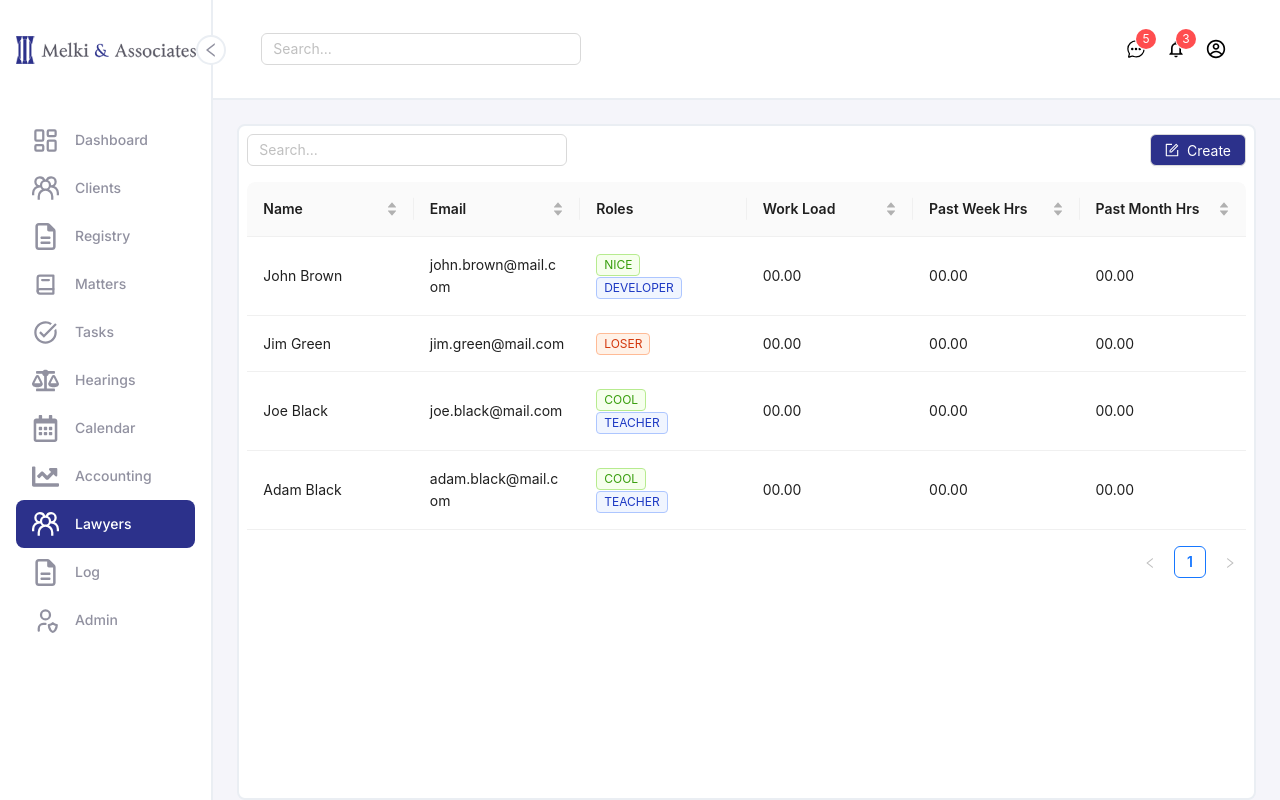
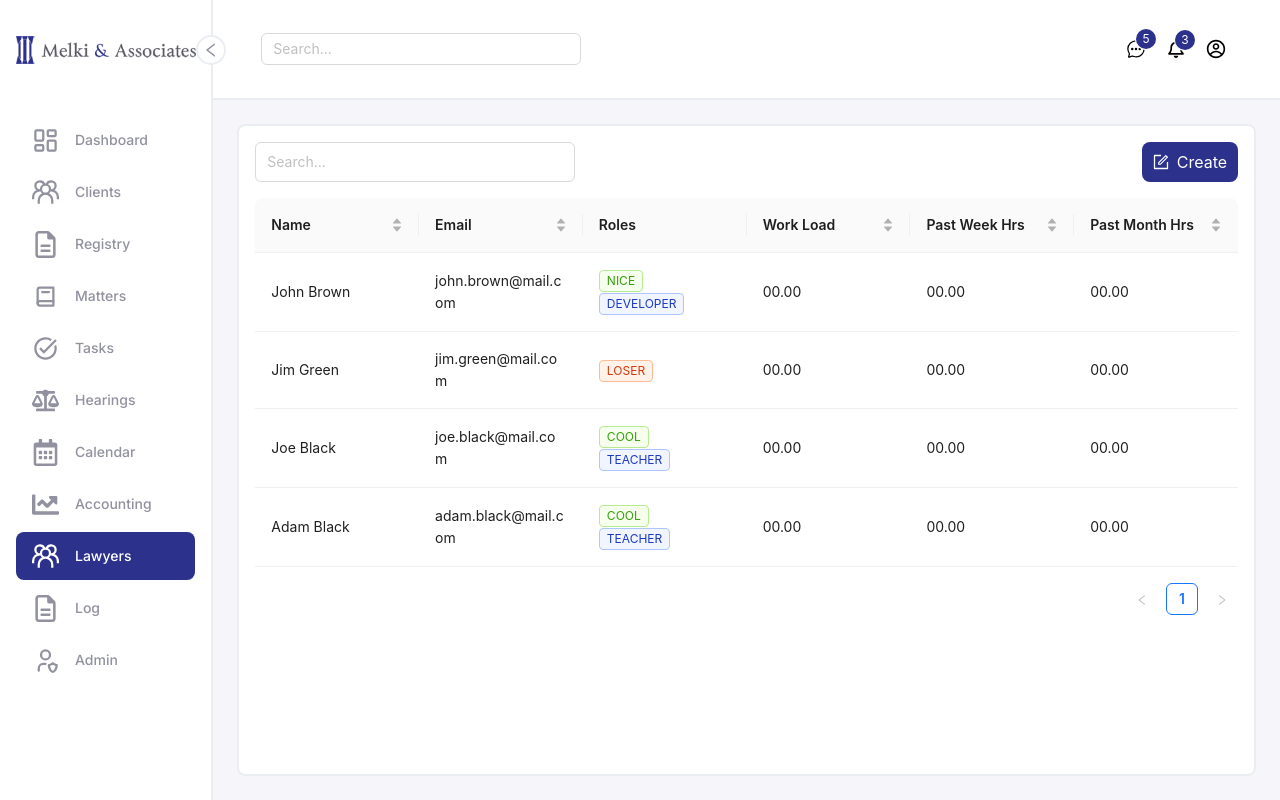
Before and after one commit to FK5/melki-poc, a Next.js app: page /dashboard/lawyers in a window 1280 px wide. Built offline with nearby package versions, Linux system fonts and the light colour scheme.

Commit message:
refactoring

```diff
--- /dev/null
+++ b/src/app/components/CustomComponents/CustomButton.js
@@ -0,0 +1,17 @@
+import { Button } from "antd";
+import Link from "next/link";
+
+export const CustomButton = ({ text, color, size, icon, classes, link }) => {
+
+    if (link) {
+        return (
+            <Link href={link}>
+                <Button className={`bg-${color} hover:bg-white hover:border-${color} hover:border-1 hover:text-${color} text-white ${classes}`} type="ghost"  size={size} icon={icon}> {text} </Button>
+            </Link>
+        )
+    } else {
+        return (
+            <Button className={`bg-${color} hover:border-primary focus:border-primary text-white ${classes}`} size={size} icon={icon}> {text} </Button>
+        )
+    }
+}
--- /dev/null
+++ b/src/app/components/CustomComponents/CustomInput.js
@@ -0,0 +1,7 @@
+import { Input } from "antd";
+
+export const CustomInput = ({classes, placeholder}) => {
+    return (
+        <Input className={`hover:border-primary focus:border-primary ${classes}`} placeholder={placeholder} />
+    )
+}
--- /dev/null
+++ b/src/app/components/UserToolbar.js
@@ -0,0 +1,33 @@
+import { Badge } from "antd"
+
+import { CustomInput } from "./CustomComponents/CustomInput";
+
+import { CgProfile } from "react-icons/cg";
+import { IoChatbubbleEllipsesOutline } from "react-icons/io5";
+
+import { FaRegBell } from "react-icons/fa6";
+
+import { primary } from "../variables/colors";
+
+export const UserToolbar = () => {
+    return (
+        <>
+            <CustomInput classes="w-80" placeholder="Search..." />
+            <div className="flex gap-2">
+                <div className="flex items-center justify-center rounded-full hover:bg-gray-200 h-8 w-8">
+                    <Badge color={primary} count={5}>
+                        <IoChatbubbleEllipsesOutline className={"text-black"} size={20} />
+                    </Badge>
+                </div>
+                <div className="flex items-center justify-center rounded-full hover:bg-gray-200 h-8 w-8">
+                    <Badge color={primary} count={3}>
+                        <FaRegBell className={"text-black"} size={18} />
+                    </Badge>
+                </div>
+                <div className="flex items-center justify-center rounded-full hover:bg-gray-200 h-8 w-8">
+                    <CgProfile className={"text-black"} size={20} />
+                </div>
+            </div>
+        </>
+    )
+}
--- a/src/app/dashboard/lawyers/page.js
+++ b/src/app/dashboard/lawyers/page.js
@@ -1,10 +1,9 @@
 'use client'
 import React from 'react';
-import { Space, Table, Tag, Input } from 'antd';
-import { Button, Flex } from 'antd';
+import { Table, Tag, Input } from 'antd';
 import { FormOutlined } from '@ant-design/icons';
-import Link from 'next/link';
-import ActionButton from '@/app/components/actionButton';
+import { CustomButton } from '@/app/components/CustomComponents/CustomButton';
+import { CustomInput } from '@/app/components/CustomComponents/CustomInput';
 
 // add these to divs flex-shrink-0 flex-grow-0 flex-basis-auto
 
@@ -108,10 +107,10 @@ export default function Lawyers() {
     };
     return (
         <>
-            <div className='flex flex-col gap-4 flex-shrink-0 flex-grow-0 flex-basis-auto border-2 border-b-gray bg-white rounded-lg py-2 px-2 h-full'>
+            <div className='flex flex-col gap-4 flex-shrink-0 flex-grow-0 flex-basis-auto border-2 border-b-gray bg-white rounded-lg py-4 px-4 h-full'>
                 <div className='flex justify-between'>
-                    <Input className="w-80" placeholder="Search..." />
-                    <ActionButton link={"/dashboard/lawyers/add"} classes={'text-white w-24'} icon={<FormOutlined />} text={"Create"} type={"primary"} />
+                    <CustomInput classes="w-80" placeholder="Search..." />
+                    <CustomButton link={"/dashboard/lawyers/add"} size={"large"} classes={'w-24'} icon={<FormOutlined />} text={"Create"} color={"primary"} />
                 </div>
                 <Table columns={columns} scroll={{ y: 350 }} dataSource={data} onChange={onChange}/>
             </div>
--- a/src/app/dashboard/layout.js
+++ b/src/app/dashboard/layout.js
@@ -1,21 +1,4 @@
 'use client'
-
-import { LuLayoutDashboard } from "react-icons/lu";
-import { GrGroup } from "react-icons/gr";
-import { FaRegFileLines } from "react-icons/fa6";
-import { TbBook2 } from "react-icons/tb";
-import { MdOutlineTaskAlt } from "react-icons/md";
-import { FaBalanceScale } from "react-icons/fa";
-import { FaRegCalendarAlt } from "react-icons/fa";
-import { FaChartLine } from "react-icons/fa";
-import { TbUserShield } from "react-icons/tb";
-
-import { CgProfile } from "react-icons/cg";
-import { MdOutlineNotificationsNone } from "react-icons/md";
-import { IoChatbubbleEllipsesOutline } from "react-icons/io5";
-
-
-import { Input, Badge } from "antd"
 
 import { LeftOutlined } from '@ant-design/icons';
 import { RightOutlined } from '@ant-design/icons';
@@ -26,6 +9,8 @@ import Image from 'next/image'
 
 import { motion } from "framer-motion"
 
+import { navItems } from "../variables/NavBarItems";
+import { UserToolbar } from '../components/UserToolbar';
 
 export default function DashboardLayout({ children }) {
 
@@ -48,26 +33,12 @@ export default function DashboardLayout({ children }) {
         closed: { width: '93%' },
     };
 
-    const navItems = [
-        { menuName: 'Dashboard', pathName: '/dashboard', menuIcon: <LuLayoutDashboard fontSize={27} /> },
-        { menuName: 'Clients', pathName: '/dashboard/clients', menuIcon: <GrGroup fontSize={27} /> },
-        { menuName: 'Registry', pathName: '/dashboard/registry', menuIcon: <FaRegFileLines fontSize={27} /> },
-        { menuName: 'Matters', pathName: '/dashboard/matters', menuIcon: <TbBook2 fontSize={27} /> },
-        { menuName: 'Tasks', pathName: '/dashboard/tasks', menuIcon: <MdOutlineTaskAlt fontSize={27} /> },
-        { menuName: 'Hearings', pathName: '/dashboard/hearings', menuIcon: <FaBalanceScale fontSize={27} /> },
-        { menuName: 'Calendar', pathName: '/dashboard/calendar', menuIcon: <FaRegCalendarAlt fontSize={27} /> },
-        { menuName: 'Accounting', pathName: '/dashboard/accounting', menuIcon: <FaChartLine fontSize={27} /> },
-        { menuName: 'Lawyers', pathName: '/dashboard/lawyers', menuIcon: <GrGroup fontSize={27} /> },
-        { menuName: 'Log', pathName: '/dashboard/logs', menuIcon: <FaRegFileLines fontSize={27} /> },
-        { menuName: 'Admin', pathName: '/dashboard/admin', menuIcon: <TbUserShield fontSize={27} /> },
-    ];
-
     return (
         <div className="flex h-screen">
             <motion.div
                 animate={isSideBarCollapsed ? 'closed' : 'opened'}
                 variants={variants1}
-                transition={{ duration: 0.5 }} // Adjust duration as needed
+                transition={{ duration: 3 }} // Adjust duration as needed
                 className={`bg-white border-b-gray border-e-2 w-1/6`}
             >
                 <div className="flex flex-col h-full">
@@ -80,7 +51,7 @@ export default function DashboardLayout({ children }) {
                         /></p>
                         <div className="flex items-center justify-center h-[30px] w-[30px] bg-white border-2 border-b-gray rounded-full absolute top-[1/2] right-0 translate-x-[15px] cursor-pointer" onClick={handleMenuSizeChange}> {isSideBarCollapsed ? <RightOutlined className="text-t-gray" /> : <LeftOutlined className="text-t-gray" />}</div>
                     </div>
-                    <div className="flex flex-col px-4 pt-4 text-sm h-7/8 overflow-auto transition duration-2000 ease-in-out delay-1000">
+                    <div className="flex flex-col gap-1 px-4 pt-4 text-sm h-7/8 overflow-auto transition duration-2000 ease-in-out delay-1000">
                         {navItems.map((e) => {
                             if (!isSideBarCollapsed) {
                                 return (
@@ -98,28 +69,13 @@ export default function DashboardLayout({ children }) {
             <motion.div
                 animate={isSideBarCollapsed ? 'closed' : 'opened'}
                 variants={variants2}
-                transition={{ duration: 0.5 }} // Adjust duration as needed
+                transition={{ duration: 3}} // Adjust duration as needed
                 className={`bg-white w-5/6`}>
                 <div className="flex flex-col h-full">
-                    <div className="flex items-center justify-between h-1/8 border-b-gray border-b-2 px-12">
-                        <Input className="w-80" placeholder="Search..." />
-                        <div className="flex gap-2">
-                            <div className="flex items-center justify-center rounded-full hover:bg-gray-200 h-8 w-8">
-                                <Badge count={5}>
-                                    <IoChatbubbleEllipsesOutline className={"text-black"} size={20} />
-                                </Badge>
-                            </div>
-                            <div className="flex items-center justify-center rounded-full hover:bg-gray-200 h-8 w-8">
-                                <Badge count={3}>
-                                    <MdOutlineNotificationsNone className={"text-black"} size={20} />
-                                </Badge>
-                            </div>
-                            <div className="flex items-center justify-center rounded-full hover:bg-gray-200 h-8 w-8">
-                                <CgProfile className={"text-black"} size={20} />
-                            </div>
-                        </div>
+                    <div className='flex items-center justify-between h-1/8 border-b-gray border-b-2 px-12'>
+                        <UserToolbar />
                     </div>
-                    <div className="flex flex-col bg-b-white overflow-auto h-7/8 px-6 pt-6 gap-4">
+                    <div className="flex flex-col bg-b-white overflow-auto h-7/8 px-6 py-6 gap-4">
                         {children}
                     </div>
 
--- /dev/null
+++ b/src/app/variables/NavBarItems.js
@@ -0,0 +1,27 @@
+import { LuLayoutDashboard } from "react-icons/lu";
+import { GrGroup } from "react-icons/gr";
+import { FaRegFileLines } from "react-icons/fa6";
+import { TbBook2 } from "react-icons/tb";
+import { MdOutlineTaskAlt } from "react-icons/md";
+import { FaBalanceScale } from "react-icons/fa";
+import { FaRegCalendarAlt } from "react-icons/fa";
+import { FaChartLine } from "react-icons/fa";
+import { TbUserShield } from "react-icons/tb";
+
+export const navItems = [
+    { menuName: 'Dashboard', pathName: '/dashboard', menuIcon: <LuLayoutDashboard fontSize={27} /> },
+    { menuName: 'Clients', pathName: '/dashboard/clients', menuIcon: <GrGroup fontSize={27} /> },
+    { menuName: 'Registry', pathName: '/dashboard/registry', menuIcon: <FaRegFileLines fontSize={27} /> },
+    { menuName: 'Matters', pathName: '/dashboard/matters', menuIcon: <TbBook2 fontSize={27} /> },
+    { menuName: 'Tasks', pathName: '/dashboard/tasks', menuIcon: <MdOutlineTaskAlt fontSize={27} /> },
+    { menuName: 'Hearings', pathName: '/dashboard/hearings', menuIcon: <FaBalanceScale fontSize={27} /> },
+    { menuName: 'Calendar', pathName: '/dashboard/calendar', menuIcon: <FaRegCalendarAlt fontSize={27} /> },
+    { menuName: 'Accounting', pathName: '/dashboard/accounting', menuIcon: <FaChartLine fontSize={27} /> },
+    { menuName: 'Lawyers', pathName: '/dashboard/lawyers', menuIcon: <GrGroup fontSize={27} /> },
+    { menuName: 'Log', pathName: '/dashboard/logs', menuIcon: <FaRegFileLines fontSize={27} /> },
+    { menuName: 'Admin', pathName: '/dashboard/admin', menuIcon: <TbUserShield fontSize={27} /> },
+];
+
+export default {
+    navItems,
+}
--- /dev/null
+++ b/src/app/variables/colors.js
@@ -0,0 +1 @@
+export const primary = '#2C318B';
```
